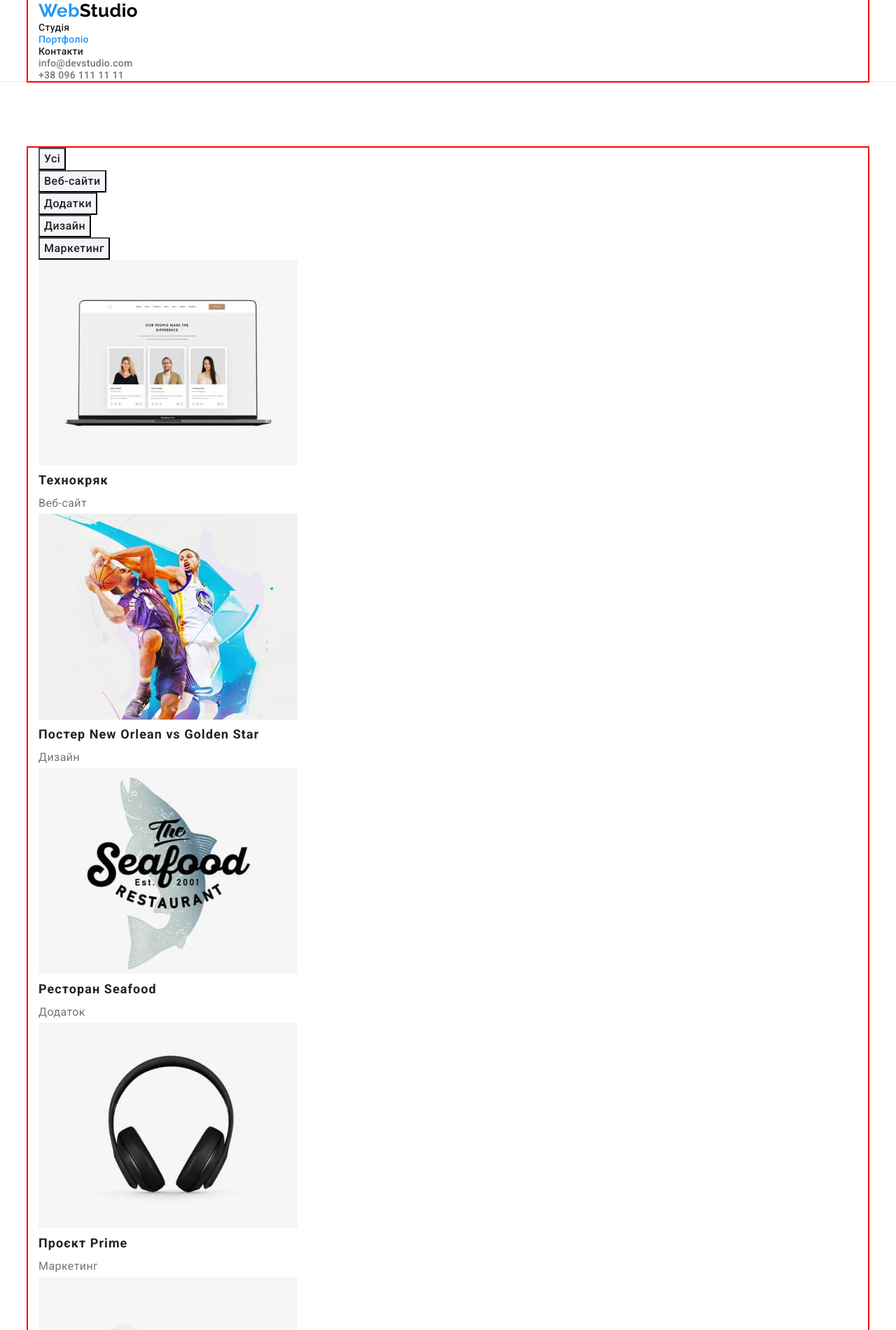
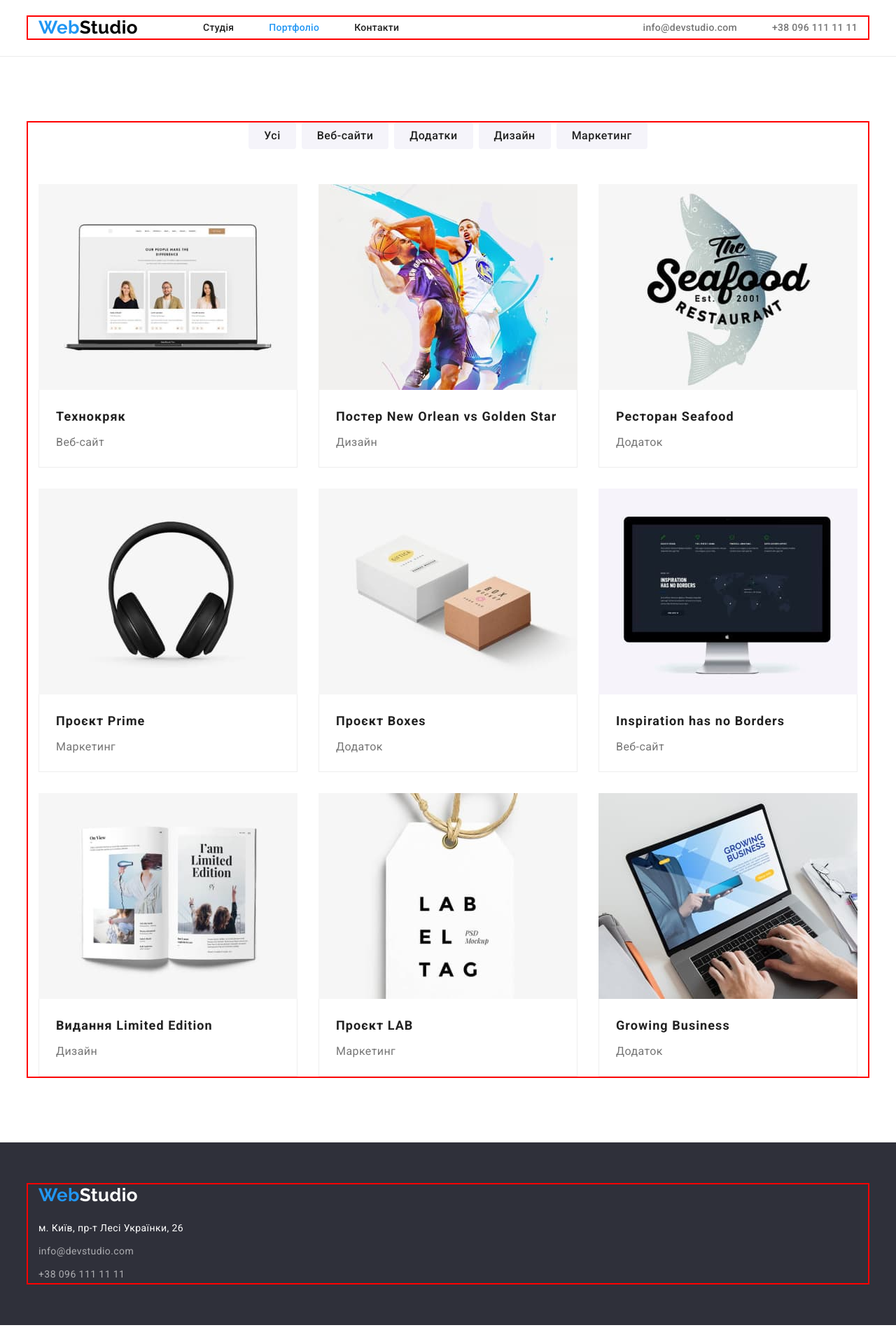
Before and after one commit to AnastasiiaYurchenko/goit-markup-hw-03, a plain HTML site: page portfolio.html in a window 1280 px wide. Shown: the top 1900 px of the page at 70% size. Drawn offline with nearby package versions, Linux system fonts and the light colour scheme.

Commit message:
Добавляє флекс-бокси

```diff
--- a/css/styles.css
+++ b/css/styles.css
@@ -43,7 +43,7 @@ body {
 }
 ul{
   margin: 0;
-  padding: 0;
+  padding-left: 0;
 }
 h1,
 h2,
@@ -53,6 +53,9 @@ p{
   margin-bottom: 0;
 }
 
+.logo.link{
+  display: block;
+}
 /* Header styles */
 
 .logo {
@@ -96,7 +99,40 @@ p{
 }
 .header{
   border-bottom: 1px solid var(--line-header-color);
+  padding-top: 24px;
+  padding-bottom: 25px;
 }
+
+.nav-list.list{
+  display: flex;
+  align-items: center;
+}
+
+.nav-list-item:not(:last-child){
+  margin-right: 50px;
+}
+
+.header-contacts.list{
+  display: flex;
+  margin-left: auto;
+}
+
+.header-contact-items:not(:last-child){
+  margin-right: 50px;
+}
+
+.navigation{
+  display: flex;
+}
+
+.navigation>.logo.link{
+  margin-right: 93px;
+}
+.header .container{
+  display: flex;
+  align-items: center;
+}
+
 
 /* Hero styles */
 
@@ -176,8 +212,11 @@ p{
   line-height: 1.71;
 }
 
-.features-item {
-  width: 270px;
+.features-list{
+  display: flex;
+}
+.features-item:not(:last-child) {
+ margin-right: 30px;
 }
 
 /* Work styles */
@@ -191,9 +230,41 @@ p{
   margin-bottom: 50px;
 }
 
+.work-list img{
+  display: block;
+}
+
+.work-list{
+  display: flex;
+}
+
+.work-item:not(:last-child){
+margin-right: 30px;
+}
+
 /* Our team styles */
 .our-team {
   background-color: var(--background-color-our-team-section);
+}
+
+.team-list{
+  display: flex;
+}
+.team-item {
+  background-color: var(--main-background-color);
+}
+
+.team-item:not(:last-child){
+  margin-right: 30px;
+}
+
+.team-item>img{
+  display: block;
+}
+
+.subtitle-profession{
+  padding-top: 30px;
+  padding-bottom: 30px;
 }
 
 .team-subtitle {
@@ -202,6 +273,7 @@ p{
   line-height: 1.19;
   text-align: center;
   color: var(--secondary-text-color);
+  margin-bottom: 10px;
 }
 
 .team-profession {
@@ -214,9 +286,18 @@ p{
 
 .footer-section {
   background-color: var(--background-color-footer);
+  padding-top: 60px;
+  padding-bottom: 60px;
+}
+
+.footer-section .logo.link{
+  margin-bottom: 20px;
 }
 .logo-footer {
   color: var(--white-text-color);
+}
+.address-items:not(:last-child){
+  margin-bottom: 9px;
 }
 
 .address-item.link {
@@ -242,6 +323,16 @@ p{
 
 /* Portfolio styles */
 
+.buttons-list{
+  display: flex;
+  justify-content: center;
+  padding-bottom: 16px;
+  margin-bottom: 34px;
+}
+.btn-item:not(:last-child){
+  margin-right: 8px;
+}
+
 .button-item {
   font-family: inherit;
   font-weight: 500;
@@ -252,6 +343,9 @@ p{
   color: var(--secondary-text-color);
   cursor: pointer;
   background: #f5f4fa;
+  border: none;
+  border-radius: 4px;
+  padding: 6px 22px;
 }
 
 .button-item:hover,
@@ -265,9 +359,27 @@ p{
   line-height: 2;
   letter-spacing: 0.06em;
   color: var(--secondary-text-color);
+  margin-bottom: 4px;
 }
 
 .project-type {
   font-size: 16px;
   line-height: 1.88;
 }
+
+.projects-list img{
+  display: block;
+}
+
+.wrapper-project-text{
+  padding: 20px 24px;
+  border-left: 1px solid var(--background-portfolio-projects-item);
+  border-right: 1px solid var(--background-portfolio-projects-item);
+  border-bottom: 1px solid var(--background-portfolio-projects-item);
+}
+
+.projects-list.list{
+  display: flex;
+  flex-wrap: wrap;
+  gap: 30px;
+}
--- a/portfolio.html
+++ b/portfolio.html
@@ -8,23 +8,29 @@
     <link rel="preconnect" href="https://fonts.googleapis.com" />
     <link rel="preconnect" href="https://fonts.gstatic.com" crossorigin />
     <link href="https://fonts.googleapis.com/css2?family=Raleway:wght@700&family=Roboto:wght@400;500;700;900&display=swap" rel="stylesheet" />
-    <link rel="stylesheet" href="https://cdnjs.cloudflare.com/ajax/libs/modern-normalize/1.1.0/modern-normalize.min.css" integrity="sha512-wpPYUAdjBVSE4KJnH1VR1HeZfpl1ub8YT/NKx4PuQ5NmX2tKuGu6U/JRp5y+Y8XG2tV+wKQpNHVUX03MfMFn9Q==" crossorigin="anonymous" referrerpolicy="no-referrer" />
+    <link
+      rel="stylesheet"
+      href="https://cdnjs.cloudflare.com/ajax/libs/modern-normalize/1.1.0/modern-normalize.min.css"
+      integrity="sha512-wpPYUAdjBVSE4KJnH1VR1HeZfpl1ub8YT/NKx4PuQ5NmX2tKuGu6U/JRp5y+Y8XG2tV+wKQpNHVUX03MfMFn9Q=="
+      crossorigin="anonymous"
+      referrerpolicy="no-referrer"
+    />
     <link rel="stylesheet" href="./css/styles.css" />
   </head>
   <body>
     <header class="header">
       <div class="container">
-        <nav>
+        <nav class="navigation">
           <a href="./index.html" class="logo link">Web<span class="logo-header">Studio</span></a>
           <ul class="nav-list list">
-          <li><a href="./index.html" class="nav-item link">Студія</a></li>
-          <li><a href="./portfolio.html" class="nav-item current link">Портфоліо</a></li>
-          <li><a href="#" class="nav-item link">Контакти</a></li>
+            <li class="nav-list-item"><a href="./index.html" class="nav-item link">Студія</a></li>
+            <li class="nav-list-item"><a href="./portfolio.html" class="nav-item current link">Портфоліо</a></li>
+            <li class="nav-list-item"><a href="#" class="nav-item link">Контакти</a></li>
           </ul>
         </nav>
         <ul class="header-contacts list">
-        <li><a href="mailto:info@devstudio.com" class="header-contacts-item link">info@devstudio.com</a></li>
-        <li><a href="tel:+380961111111" class="header-contacts-item link">+38 096 111 11 11</a></li>
+          <li class="header-contact-items"><a href="mailto:info@devstudio.com" class="header-contacts-item link">info@devstudio.com</a></li>
+          <li class="header-contact-items"><a href="tel:+380961111111" class="header-contacts-item link">+38 096 111 11 11</a></li>
         </ul>
       </div>
     </header>
@@ -33,73 +39,93 @@
         <div class="container">
           <h1 class="visually-hidden">Портфоліо</h1>
           <ul class="buttons-list list">
-          <li><button type="button" class="button-item">Усі</button></li>
-          <li><button type="button" class="button-item">Веб-сайти</button></li>
-          <li><button type="button" class="button-item">Додатки</button></li>
-          <li><button type="button" class="button-item">Дизайн</button></li>
-          <li><button type="button" class="button-item">Маркетинг</button></li>
+            <li class="btn-item"><button type="button" class="button-item">Усі</button></li>
+            <li class="btn-item"><button type="button" class="button-item">Веб-сайти</button></li>
+            <li class="btn-item"><button type="button" class="button-item">Додатки</button></li>
+            <li class="btn-item"><button type="button" class="button-item">Дизайн</button></li>
+            <li class="btn-item"><button type="button" class="button-item">Маркетинг</button></li>
           </ul>
           <ul class="projects-list list">
             <li>
               <img src="./images/portfolio-photo1.jpg" alt="Ноутбук" width="370" />
+              <div class="wrapper-project-text">
                 <h2 class="project-title">Технокряк</h2>
                 <p class="project-type">Веб-сайт</p>
+              </div>
             </li>
             <li>
               <img src="./images/portfolio-photo2.jpg" alt="Два хлопці з баскетбоьним мячем" width="370" />
+              <div class="wrapper-project-text">
                 <h2 class="project-title">Постер <span lang="en">New Orlean vs Golden Star</span></h2>
                 <p class="project-type">Дизайн</p>
+              </div>
             </li>
             <li>
               <img src="./images/portfolio-photo3.jpg" alt="Риба з надписом" width="370" />
+              <div class="wrapper-project-text">
                 <h2 class="project-title">Ресторан <span lang="en">Seafood</span></h2>
                 <p class="project-type">Додаток</p>
+              </div>
             </li>
             <li>
               <img src="./images/portfolio-photo4.jpg" alt="Навушники" width="370" />
+              <div class="wrapper-project-text">
                 <h2 class="project-title">Проєкт <span lang="en">Prime</span></h2>
                 <p class="project-type">Маркетинг</p>
+              </div>
             </li>
             <li>
               <img src="./images/portfolio-photo5.jpg" alt="Дві коробки" width="370" />
+              <div class="wrapper-project-text">
                 <h2 class="project-title">Проєкт <span lang="en">Boxes</span></h2>
                 <p class="project-type">Додаток</p>
+              </div>
             </li>
             <li>
               <img src="./images/portfolio-photo6.jpg" alt="Монітор компютера" width="370" />
+              <div class="wrapper-project-text">
                 <h2 lang="en" class="project-title">Inspiration has no Borders</h2>
                 <p class="project-type">Веб-сайт</p>
+              </div>
             </li>
             <li>
               <img src="./images/portfolio-photo7.jpg" alt="Розгорнутий журнал" width="370" />
+              <div class="wrapper-project-text">
                 <h2 class="project-title">Видання <span lang="en">Limited Edition</span></h2>
                 <p class="project-type">Дизайн</p>
+              </div>
             </li>
             <li>
               <img src="./images/portfolio-photo8.jpg" alt="Кулон-емблема" width="370" />
+              <div class="wrapper-project-text">
                 <h2 class="project-title">Проєкт LAB</h2>
                 <p class="project-type">Маркетинг</p>
+              </div>
             </li>
             <li>
               <img src="./images/portfolio-photo9.jpg" alt="Людина працює на ноутбуці" width="370" />
+              <div class="wrapper-project-text">
                 <h2 lang="en" class="project-title">Growing Business</h2>
                 <p class="project-type">Додаток</p>
+              </div>
             </li>
           </ul>
         </div>
       </section>
     </main>
     <footer class="footer-section">
+      <div class="container">
         <a href="./index.html" class="logo link">Web<span class="logo-footer">Studio</span></a>
         <address>
           <ul class="address-list list">
-          <li>
+            <li class="address-items">
               <a href="https://goo.gl/maps/QsHPE56uMVztVqJ69" target="_blank" rel="noreferrer nofollow noopener" class="address-item link">м. Київ, пр-т Лесі Українки, 26 </a>
             </li>
-          <li><a href="mailto:info@devstudio.com" class="footer-contacts-item link">info@devstudio.com</a></li>
-          <li><a href="tel:+380961111111" class="footer-contacts-item link">+38 096 111 11 11</a></li>
+            <li class="address-items"><a href="mailto:info@devstudio.com" class="footer-contacts-item link">info@devstudio.com</a></li>
+            <li class="address-items"><a href="tel:+380961111111" class="footer-contacts-item link">+38 096 111 11 11</a></li>
           </ul>
         </address>
+      </div>
     </footer>
   </body>
 </html>
```
Also changed, not shown: index.html (+26 -10 lines). Lines whose indentation alone changed are shown as unchanged.
